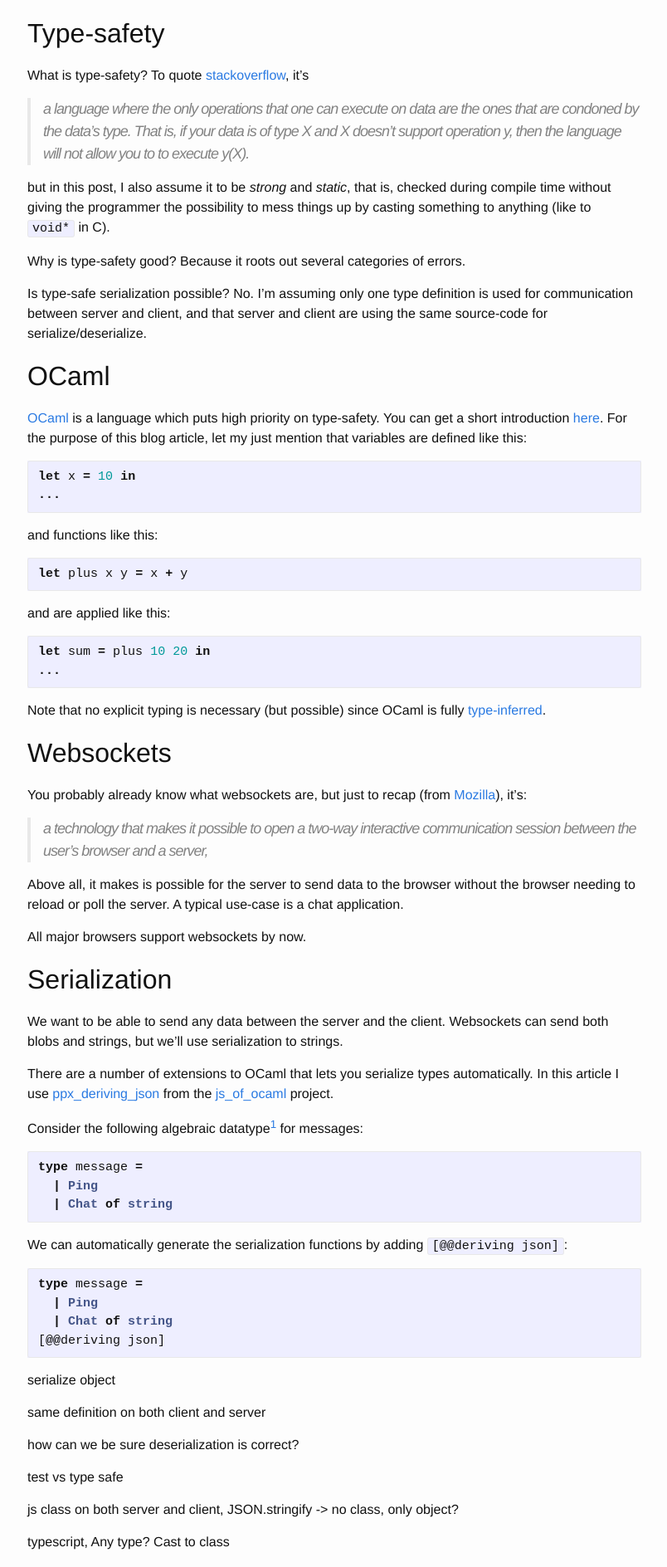
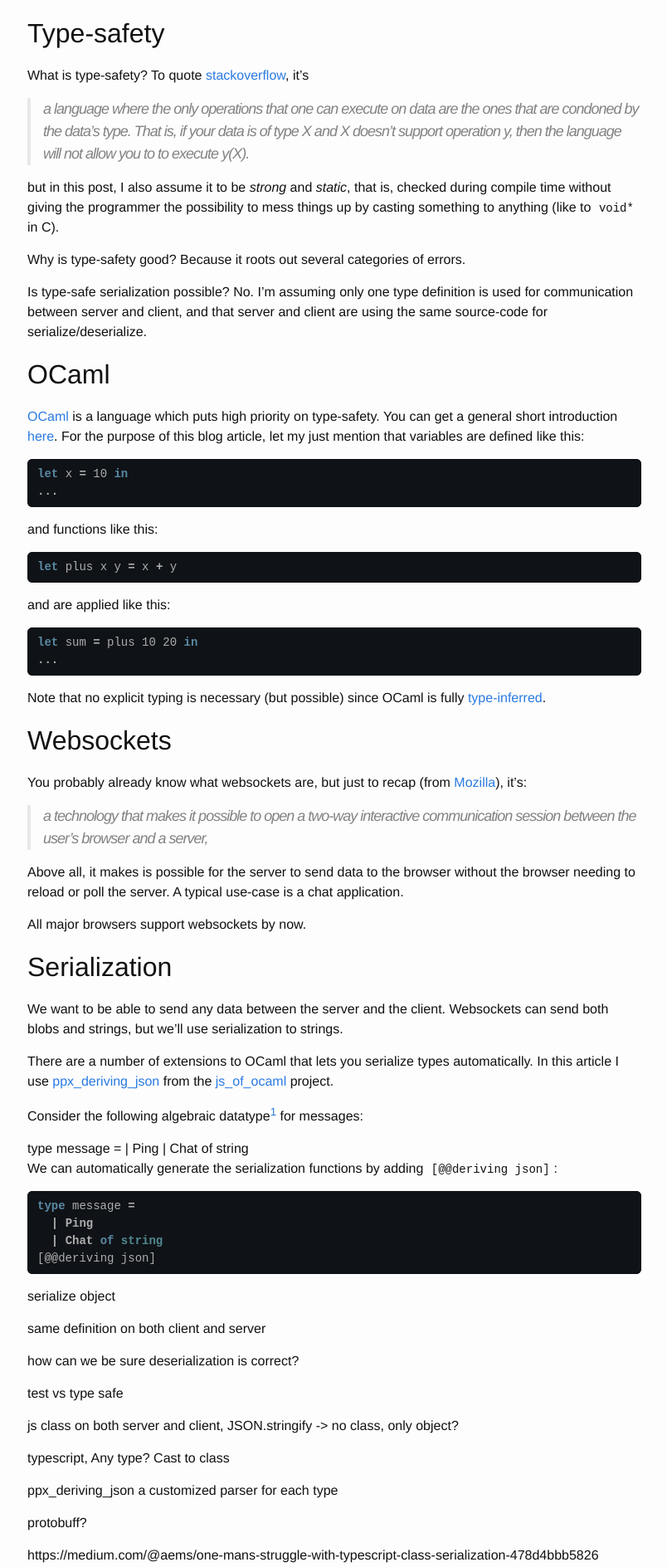
Before and after one commit to olleharstedt/olleharstedt.github.io, a Jekyll site: the page built from _posts/2020-05-28-typesafe-websocket-communication.markdown, in a window 1280 px wide. Shown: the part 940-2828 px from the top of the page at 83% size, without its empty margins (237-1041 px from the left). Built offline with Jekyll 4.4.1, drawn with Linux system fonts in a browser that asks for light colours; nearby versions of some CDN libraries.

Commit message:
Include new highlight css

````diff
--- a/_config.yml
+++ b/_config.yml
@@ -18,6 +18,6 @@
 # Build settings
 markdown: kramdown
 
-#highlighter: rouge
+highlighter: rouge
 
 encoding: utf-8
--- a/_includes/head.html
+++ b/_includes/head.html
@@ -10,4 +10,5 @@
   <link rel="canonical" href="{{ page.url | replace:'index.html','' | prepend: site.baseurl | prepend: site.url }}">
   <link rel="alternate" type="application/rss+xml" title="{{ site.title }}" href="{{ "/feed.xml" | prepend: site.baseurl | prepend: site.url }}">
   <link href="//maxcdn.bootstrapcdn.com/font-awesome/4.2.0/css/font-awesome.min.css" rel="stylesheet">
+  <link rel="stylesheet" href="{{ "/css/pygments-zenesque.css" | prepend: site.baseurl }}">
 </head>
--- a/_posts/2020-05-28-typesafe-websocket-communication.markdown
+++ b/_posts/2020-05-28-typesafe-websocket-communication.markdown
@@ -30,7 +30,7 @@
 
 ## OCaml
 
-[OCaml](https://en.wikipedia.org/wiki/OCaml) is a language which puts high priority on type-safety. You can get a short introduction [here](https://ocaml.org/learn/tutorials/). For the purpose of this blog article, let my just mention that variables are defined like this:
+[OCaml](https://en.wikipedia.org/wiki/OCaml) is a language which puts high priority on type-safety. You can get a general short introduction [here](https://ocaml.org/learn/tutorials/). For the purpose of this blog article, let my just mention that variables are defined like this:
 
 ```ocaml
 let x = 10 in
@@ -70,11 +70,11 @@
 
 Consider the following algebraic datatype<sup><a href="#note1">1</a></sup> for messages:
 
-```ocaml
+<div class="language-ocaml highlighter-rouge">
 type message =
   | Ping
   | Chat of string
-```
+</div>
 
 We can automatically generate the serialization functions by adding `[@@deriving json]`:
 
--- a/_sass/_base.scss
+++ b/_sass/_base.scss
@@ -130,10 +130,10 @@
  */
 pre,
 code {
-    font-size: 15px;
-    border: 1px solid $grey-color-light;
-    border-radius: 3px;
-    background-color: #eef;
+    font-size: 14px;
+    /*border: 1px solid $grey-color-light;*/
+    /*border-radius: 10px;*/
+    /*background-color: #eef;*/
 }
 
 code {
````
